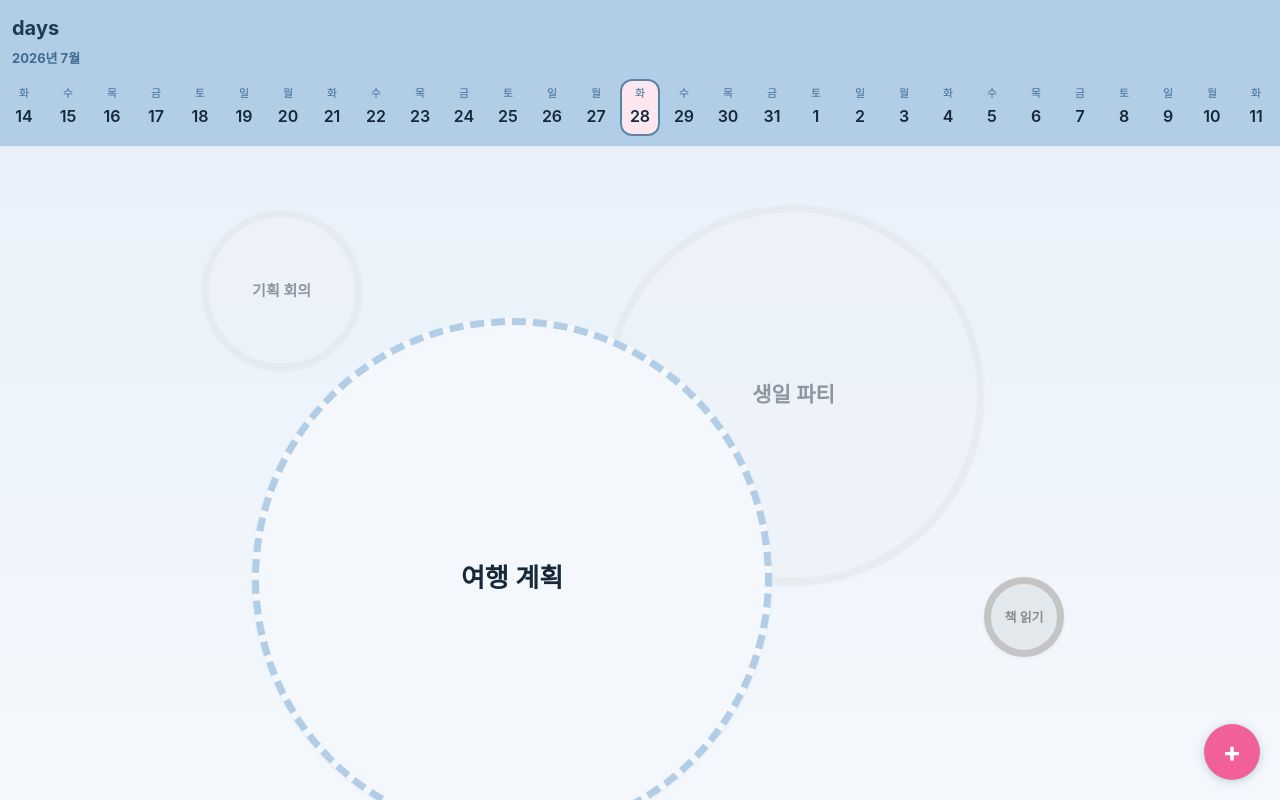
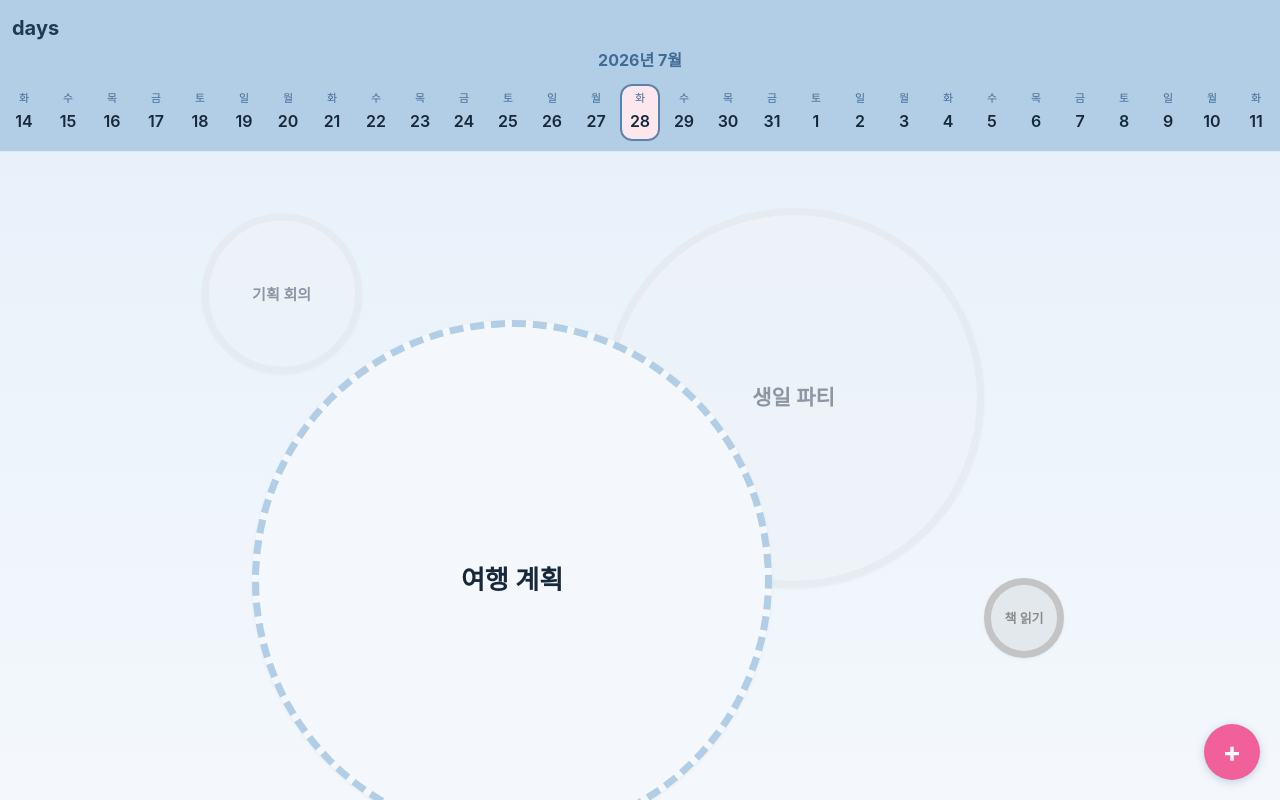
Before and after one commit to easycodehow/days, a plain HTML site: page index.html in a window 1280 px wide. Drawn offline with Linux system fonts and the light colour scheme.

Commit message:
월 헤더를 가운데 정렬하고 글자 크기 키움 (13px -> 16px)
Co-Authored-By: Claude Sonnet 5 <noreply@anthropic.com>

```diff
--- a/css/layout.css
+++ b/css/layout.css
@@ -60,9 +60,10 @@
 /* 고정 월 헤더 — 날짜 줄을 가로로 스크롤하면 지금 보이는 날짜의 연월로 바뀐다 */
 .calendar-bar__month-label {
   padding: 4px 12px 0;
-  font-size: var(--fs-meta);
+  font-size: var(--fs-subheading);
   font-weight: 700;
   color: var(--ui-text);
+  text-align: center;
 }
 
 .calendar-bar {
--- a/service-worker.js
+++ b/service-worker.js
@@ -3,7 +3,7 @@
 
 // 앱 셸 파일이 바뀔 때마다 버전을 올려야 한다 — service-worker.js 자체 바이트가 그대로면
 // 브라우저가 "변경 없음"으로 보고 재설치를 건너뛰어 캐시가 갱신되지 않는다.
-const CACHE_NAME = 'days-cache-v32';
+const CACHE_NAME = 'days-cache-v33';
 
 const APP_SHELL = [
   '/',
```
